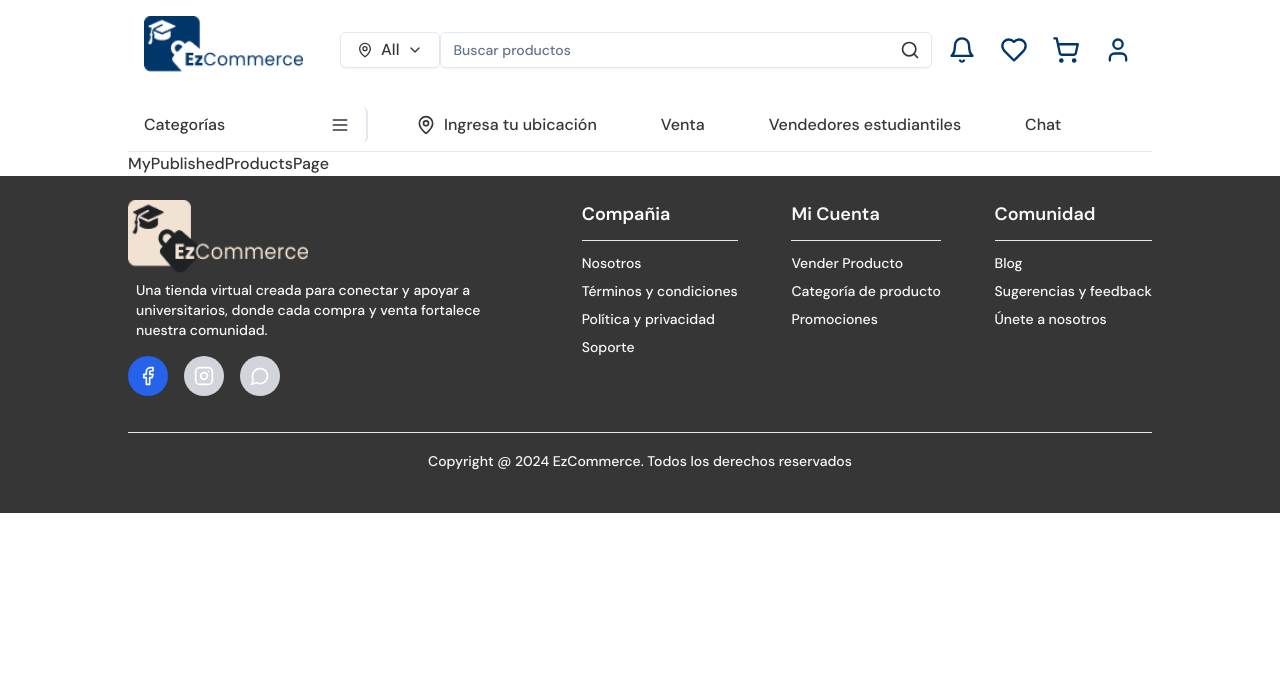
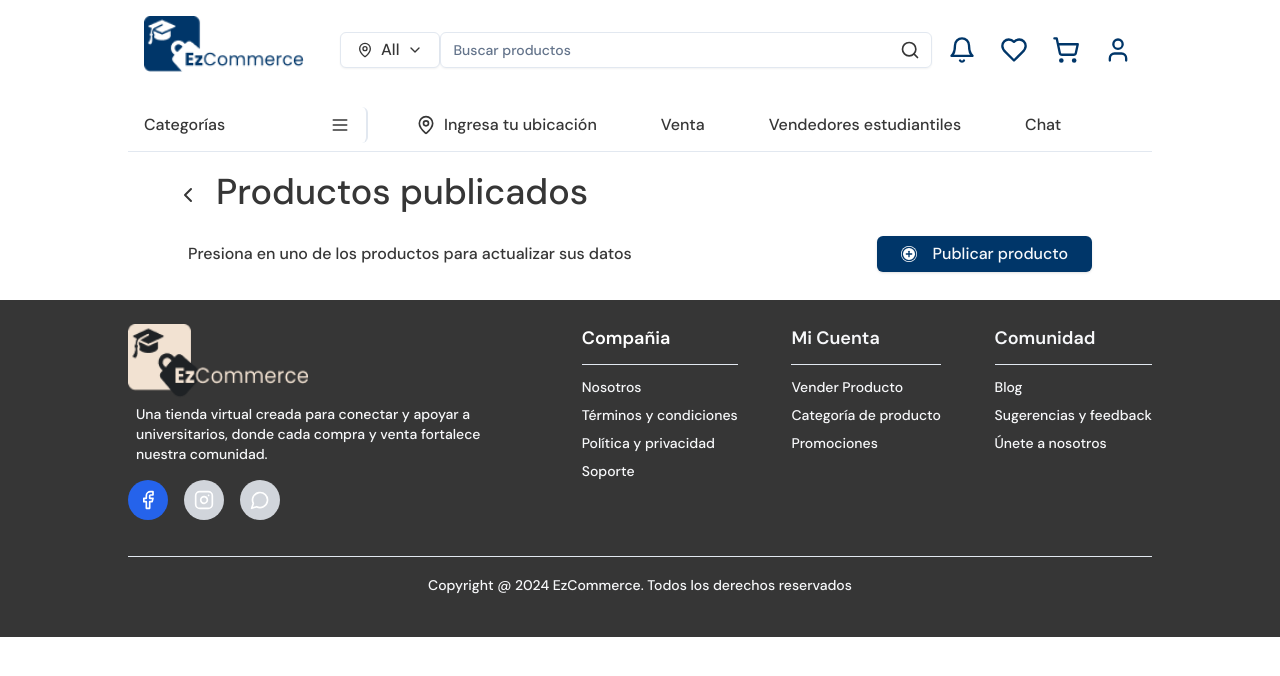
Before and after one commit to angel4uu/ezcommerce-angela-s-version, a React (Vite) app in the folder Desarrollo/PVCU/Fuentes/frontend/: page /my-published-products in a window 1280 px wide. Shown: the top 676 px of the page. Built offline with nearby package versions, Linux system fonts and the light colour scheme.

Commit message:
add MyPublishedProductsPage

```diff
--- a/Desarrollo/PVCU/Fuentes/frontend/src/pages/Epica04/MyPublishedProductsPage.tsx
+++ b/Desarrollo/PVCU/Fuentes/frontend/src/pages/Epica04/MyPublishedProductsPage.tsx
@@ -1,4 +1,8 @@
 import { Helmet } from 'react-helmet-async';
+import { Link } from 'react-router-dom';
+
+import { ChevronLeft, CirclePlus,  } from "lucide-react";
+import { Button } from '@/components/ui/button';
 
 export const MyPublishedProductsPage = () => {
   return (
@@ -7,7 +11,19 @@ export const MyPublishedProductsPage = () => {
         <title>Mis productos publicados</title>
       </Helmet>
 
-      <div>MyPublishedProductsPage</div>
+      <div className='my-3 py-2 px-12 space-y-4'>
+        <div className='text-4xl font-sans'>
+          <ChevronLeft className="h-6 w-6 mr-4 inline-block" />
+          <Link to='/products-management'>Productos publicados</Link>
+        </div>
+        <div className='flex items-center justify-between py-2 px-3'>
+          <p className='text-base'>Presiona en uno de los productos para actualizar sus datos</p>
+          <Button className='py-3 px-6 text-base bg-secondaryLight hover:bg-blue-900'>
+            <CirclePlus className='h-4 w-4 inline-block mr-4 text-secondaryLight bg-white rounded-lg' />
+            <Link to='/publish-product'>Publicar producto</Link>
+          </Button>
+        </div>
+      </div>
     </>
   )
 }
```
